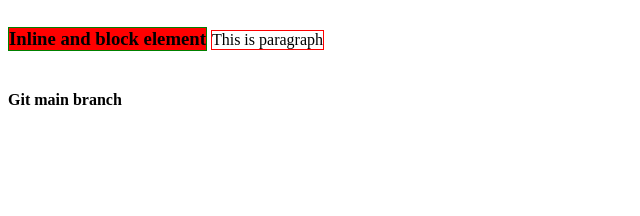
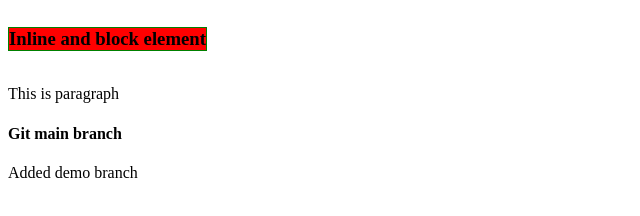
Before and after one commit to msajiba/practice-github, a plain HTML site: page index.html in a window 1280 px wide. Shown: the whole page, without its empty margins (0-640 px from the left). Drawn offline with Linux system fonts and the light colour scheme.

Commit message:
add demo branch

```diff
--- a/index.html
+++ b/index.html
@@ -14,10 +14,7 @@
             border: 1px solid green;
         }
 
-        p{
-            display: inline-block;
-            border: 1px solid red;
-        }
+
 
     </style>
 
@@ -28,5 +25,7 @@
 
     <h4> Git main branch </h4>
 
+    <p> Added demo branch </p>
+
 </body>
 </html>
```
